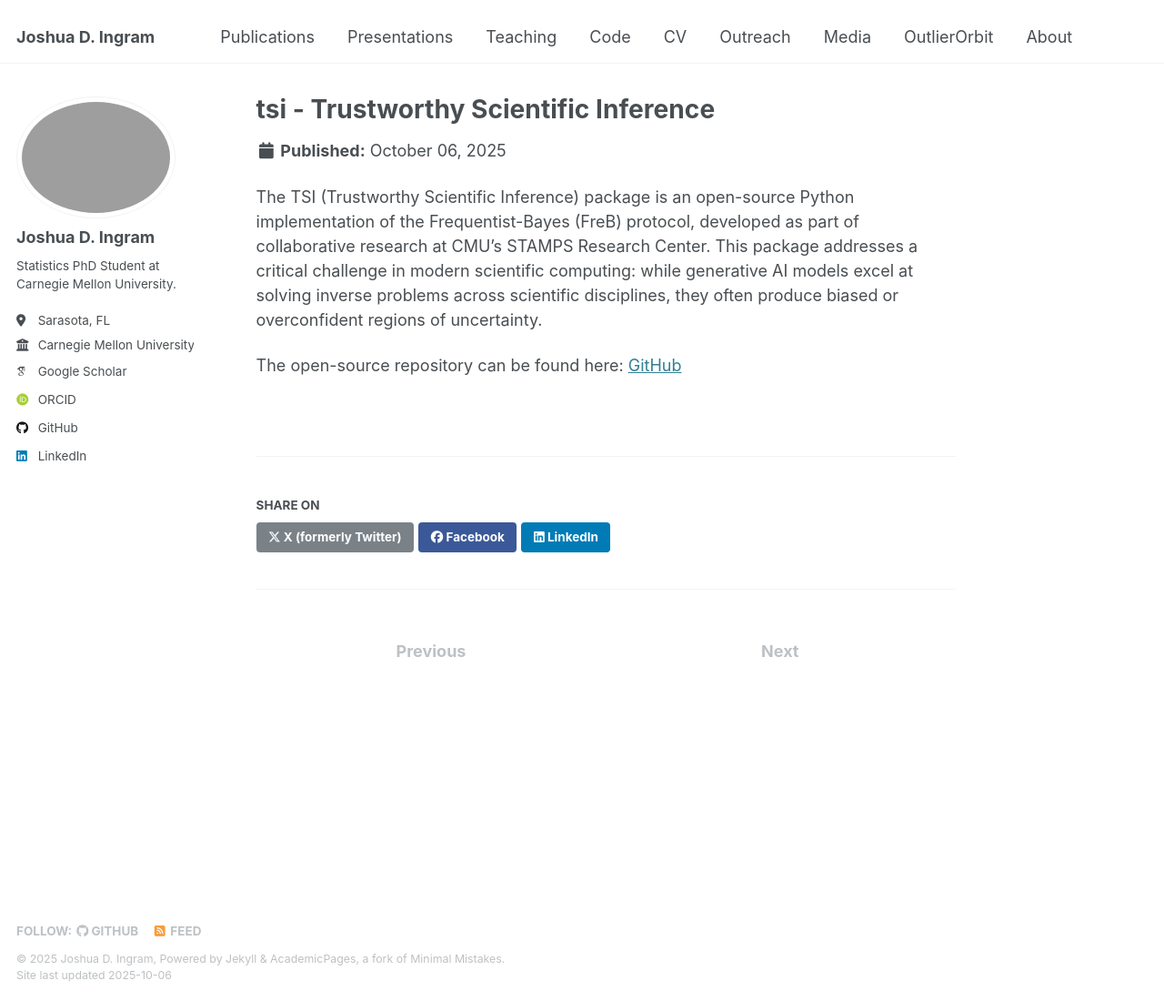
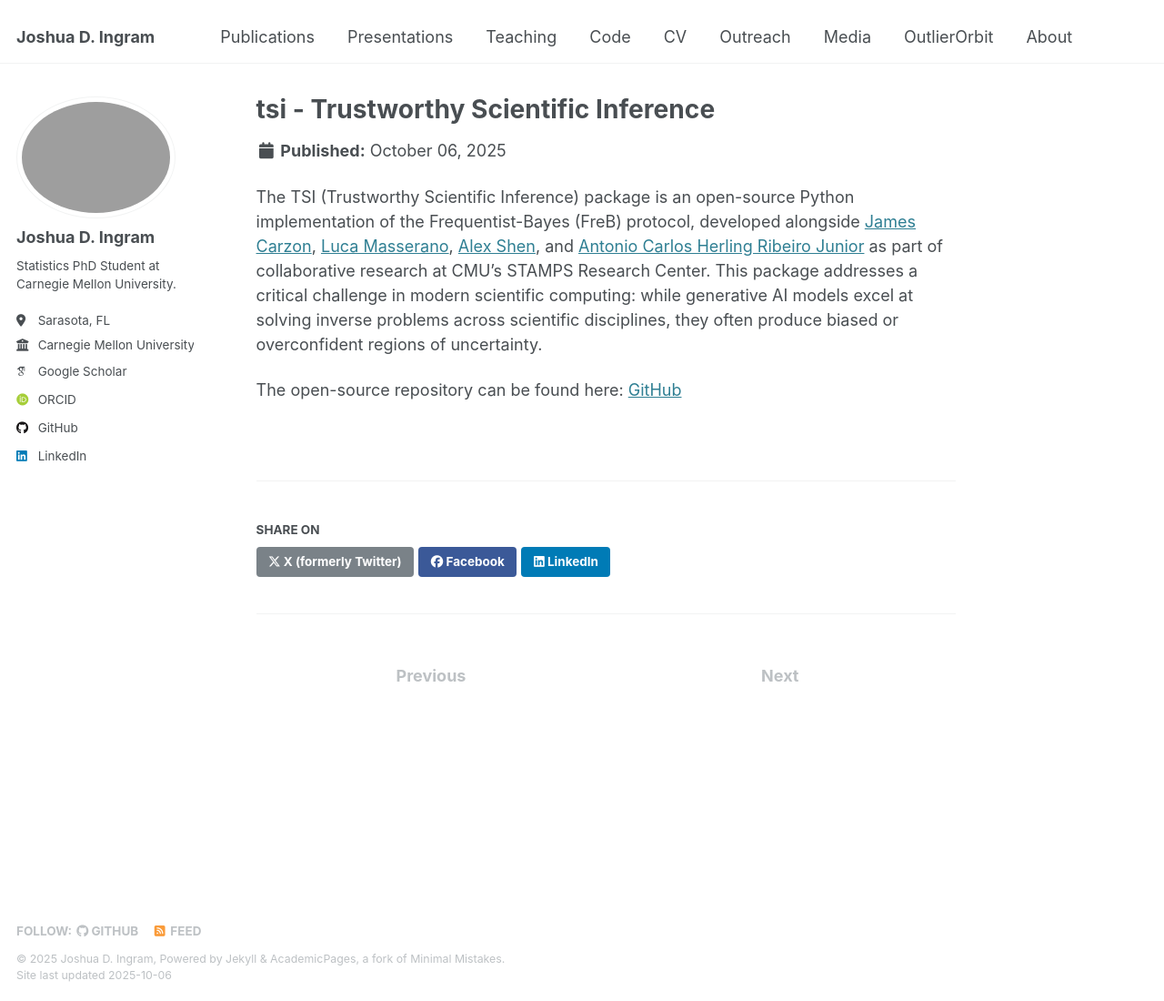
Before and after one commit to Joshuaingram/joshuaingram.github.io, a Jekyll site: the page built from _portfolio/portfolio-2.md, in a window 1280 px wide and 1100 px high. Shown: the whole window at 91% size. Built offline with Jekyll 4.4.1, drawn with Linux system fonts in a browser that asks for light colours; some web fonts are replaced.

Commit message:
Enhance TSI package description with collaborators
Expanded the description of the TSI package to include collaborators and improve context.

```diff
--- a/_portfolio/portfolio-2.md
+++ b/_portfolio/portfolio-2.md
@@ -4,6 +4,6 @@ excerpt: "Open-source Python package implementing Frequentist-Bayes (FreB) proto
 collection: portfolio
 ---
 
-The TSI (Trustworthy Scientific Inference) package is an open-source Python implementation of the Frequentist-Bayes (FreB) protocol, developed as part of collaborative research at CMU's STAMPS Research Center. This package addresses a critical challenge in modern scientific computing: while generative AI models excel at solving inverse problems across scientific disciplines, they often produce biased or overconfident regions of uncertainty.
+The TSI (Trustworthy Scientific Inference) package is an open-source Python implementation of the Frequentist-Bayes (FreB) protocol, developed alongside [James Carzon](https://github.com/JamesCarzon), [Luca Masserano](https://github.com/lucamasserano), [Alex Shen](https://github.com/Alex-Shen-CMU), and [Antonio Carlos Herling Ribeiro Junior](https://github.com/antonioherling) as part of collaborative research at CMU's STAMPS Research Center. This package addresses a critical challenge in modern scientific computing: while generative AI models excel at solving inverse problems across scientific disciplines, they often produce biased or overconfident regions of uncertainty.
 
 The open-source repository can be found here: [GitHub](https://github.com/lee-group-cmu/tsi)
```
